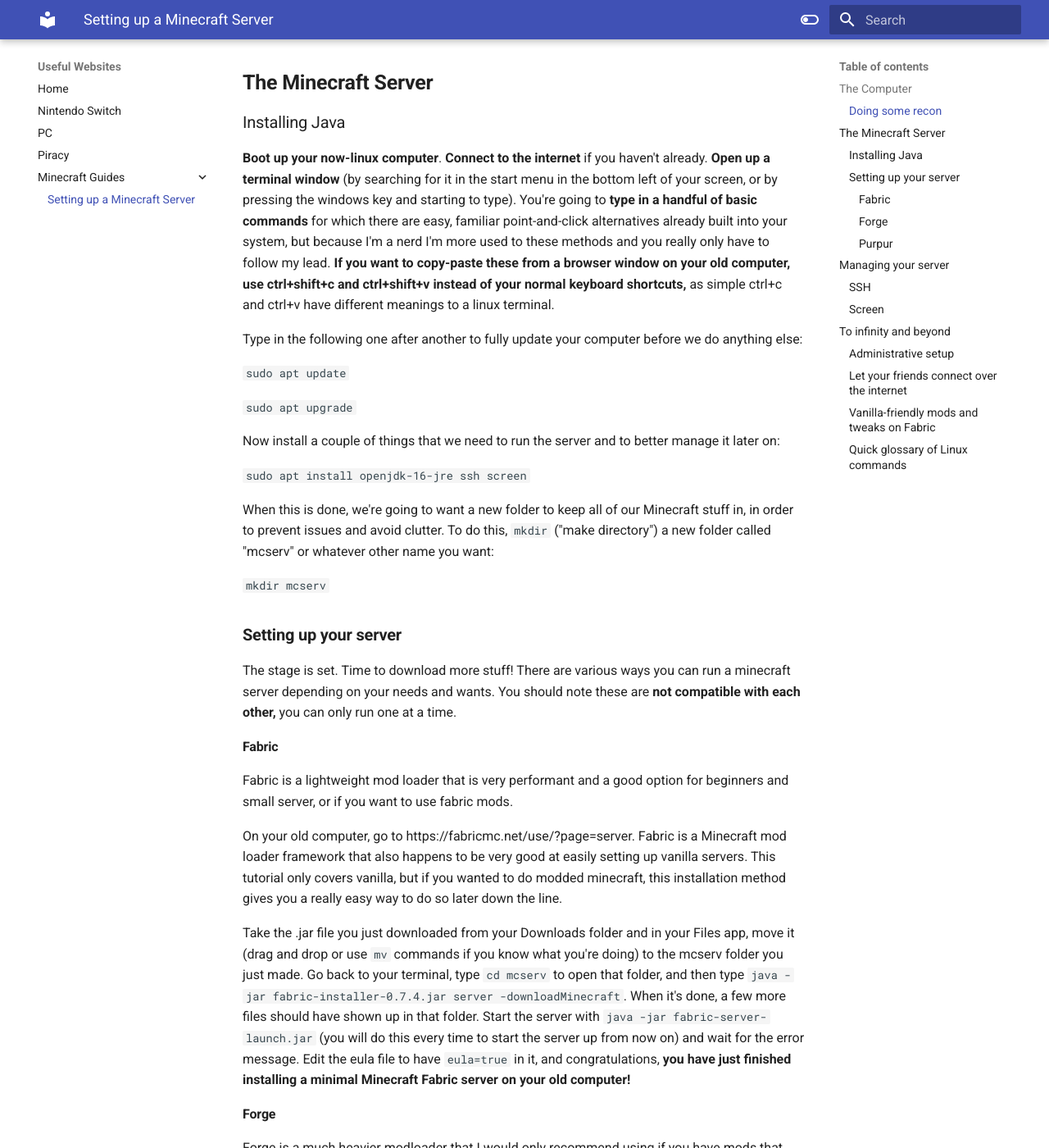
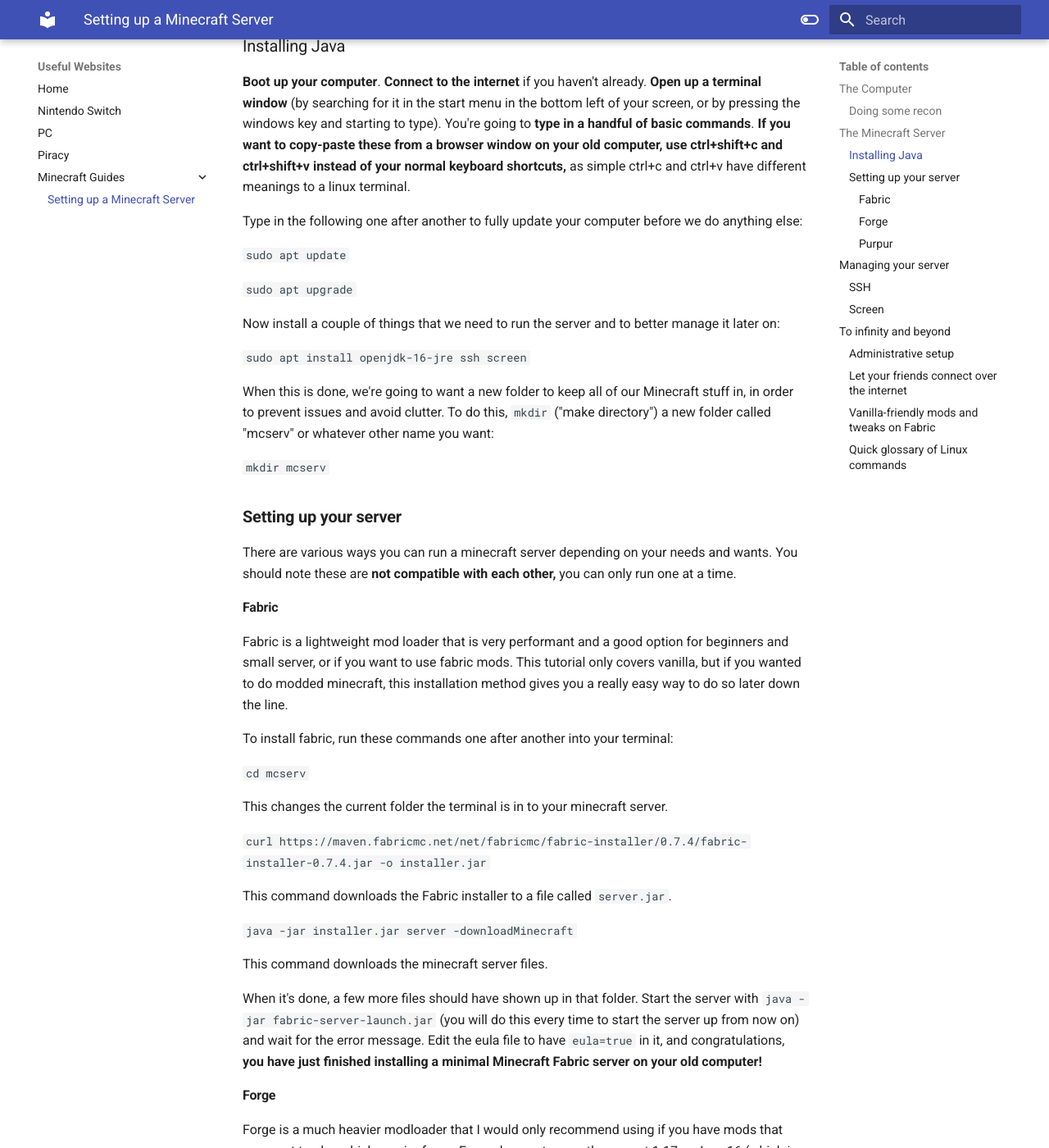
Before and after one commit to Supersonicboss1/Helpful-Websites-Supersonicboss1, an MkDocs documentation site: the page built from docs/minecraftserver.md, in a window 1280 px wide and 1400 px high, scrolled down 2382 px. Shown: the whole window at 82% size. Built offline with MkDocs 1.6.1 and Material for MkDocs 9.7.7, drawn with Linux system fonts in a browser that asks for light colours; some of the changed text lies outside the part shown.

Commit message:
update instructions

````diff
--- a/docs/minecraftserver.md
+++ b/docs/minecraftserver.md
@@ -28,21 +28,19 @@
 
 Next, you're going to want to **install [Etcher](https://www.balena.io/etcher/) onto your working computer**. This is the program that puts that file you just downloaded onto your flash drive in such a way that you can use it to install Linux. **Plug in your flash drive, start up Etcher, select "flash from file", and select the file you just downloaded. Wait for the process to finish, and once it has, turn off your old computer if it isn't already.**
 
-Plug your etcher-ified flash drive into your old computer with it still off. Now turn it on. **What comes next is one of the only parts of this tutorial where it varies significantly from computer to computer.** You need to get into your BIOS, a sort of secret settings menu that modifies and manages the very basic and low-level parts of your computer such as, y'know, turning on. The problem is that not everyone agrees on how the user should be able to get there. **The moment your screen lights up, immediately start mashing the f1, f2, escape, delete, and f12 keys,** as these are the most common ones that computer manufacturers use to access this menu.
+Plug your flash drive into your old computer with it still off. Now turn it on. **What comes next is one of the only parts of this tutorial where it varies significantly from computer to computer.** You need to get into your BIOS, a sort of secret settings menu that modifies and manages the very basic and low-level parts of your computer such as, y'know, turning on. The problem is that not everyone agrees on how the user should be able to get there. **The moment your screen lights up, immediately start mashing the *f1, f2, escape, delete, and f12 keys*,** as these are the most common ones that computer manufacturers use to access this menu.
 
-If you did it right, you should see a new screen pop up, and sometimes you'll hear a little bloop as well. **Navigate through the menus with the on-screen instructions until you find some sort of "boot" section.** Here there are a couple things you want to do. **You want to disable anything that's labelled "fast boot" and "secure boot"** (no i'm not trying to slow you down or give you a virus), because these are features that can sometimes interfere with being able to modify your computer like this. **Next, you should see some sort of "boot order" where it lists its priority for devices that it should try to boot from. If it isn't already there, move your flash drive to the top of the list.** From here, do whatever the "save and exit" button is for your computer (it will tell you), and if it tries to reboot, turn it off by holding down the power button midway through. From here, re-insert your flash drive and turn it back on again.
+If you did it right, you should see a new screen pop up. **Navigate through the menus with the on-screen instructions until you find some sort of "boot" section.** Here there are a couple things you want to do. **You want to disable anything that's labelled "fast boot" and "secure boot"**, because these are features that can sometimes interfere with being able to modify your computer like this. **Next, you should see some sort of "boot order" where it lists its priority for devices that it should try to boot from. If it isn't already there, move your flash drive to the top of the list.** From here, do whatever the "save and exit" button is for your computer (it will tell you), and if it tries to reboot, turn it off by holding down the power button midway through. From here, re-insert your flash drive and turn it back on again.
 
-**If all went well, instead of your normal windows 10 spinning ring, as it starts up you should see something labeled Ubuntu/Lubuntu that looks completely different. Just leave it still for a while, and let it boot up into a desktop. If it doesn't do this on its own, press enter the first opportunity you get.** Read whatever welcome message it gives you, and poke around for a while, if you like. This is a fully functioning desktop environment that comes with Firefox and a couple other things installed for you to use. Get comfortable with the interface, **sign into wifi if using a laptop** (if you can't find any option to then you may simply be out of luck, as a certain few laptops have wifi cards that just refuse to work with linux), and when you're ready, click the "install ubuntu/lubuntu" dekstop icon or button.
+**If all went well, you should see something labeled Lubuntu that looks completely different. Just leave it still for a while, and let it boot up. If it doesn't do this on its own, press enter the first opportunity you get.** Read whatever welcome message it gives you, and poke around for a while, if you like. This is a fully functioning desktop environment that comes with Firefox and a couple other things installed for you to use. Get comfortable with the interface, **sign into wifi if using a laptop** (if you can't find any option to then you may simply be out of luck, as a certain few laptops have wifi cards that just refuse to work with linux), and when you're ready, click the "install lubuntu" dekstop icon or button.
 
 **Follow the installer's simple instructions. When you're able to make a choice, you are going to want to select "erase entire disk". On the following screens, set your computer name (don't use spaces), username and password (make it a strong one!), and when given the opportunity, definitely check the "log in automatically" box. If you're doing Ubuntu, check the "minimal installation" box when you see it. Let the installer work its magic, which should only take around 11 minutes, and when it's finished, do as it says and turn the computer off and removing the flash drive.**
-
-**Congratulations! The "hard part" is over. Now we can get to the Minecraft portion!**
 
 ## **The Minecraft Server**
 
 ### Installing Java
 
-**Boot up your now-linux computer**. **Connect to the internet** if you haven't already. **Open up a terminal window** (by searching for it in the start menu in the bottom left of your screen, or by pressing the windows key and starting to type). You're going to **type in a handful of basic commands** for which there are easy, familiar point-and-click alternatives already built into your system, but because I'm a nerd I'm more used to these methods and you really only have to follow my lead. **If you want to copy-paste these from a browser window on your old computer, use ctrl+shift+c and ctrl+shift+v instead of your normal keyboard shortcuts,** as simple ctrl+c and ctrl+v have different meanings to a linux terminal.
+**Boot up your computer**. **Connect to the internet** if you haven't already. **Open up a terminal window** (by searching for it in the start menu in the bottom left of your screen, or by pressing the windows key and starting to type). You're going to **type in a handful of basic commands**. **If you want to copy-paste these from a browser window on your old computer, use ctrl+shift+c and ctrl+shift+v instead of your normal keyboard shortcuts,** as simple ctrl+c and ctrl+v have different meanings to a linux terminal.
 
 Type in the following one after another to fully update your computer before we do anything else:
 
@@ -59,15 +57,27 @@
 ```mkdir mcserv```
 
 ### **Setting up your server**
-The stage is set. Time to download more stuff! There are various ways you can run a minecraft server depending on your needs and wants. You should note these are **not compatible with each other,** you can only run one at a time.
+There are various ways you can run a minecraft server depending on your needs and wants. You should note these are **not compatible with each other,** you can only run one at a time.
 
 #### **Fabric**
 
-Fabric is a lightweight mod loader that is very performant and a good option for beginners and small server, or if you want to use fabric mods.
+Fabric is a lightweight mod loader that is very performant and a good option for beginners and small server, or if you want to use fabric mods. This tutorial only covers vanilla, but if you wanted to do modded minecraft, this installation method gives you a really easy way to do so later down the line.
 
-On your old computer, go to https://fabricmc.net/use/?page=server. Fabric is a Minecraft mod loader framework that also happens to be very good at easily setting up vanilla servers. This tutorial only covers vanilla, but if you wanted to do modded minecraft, this installation method gives you a really easy way to do so later down the line.
+To install fabric, run these commands one after another into your terminal:
 
-Take the .jar file you just downloaded from your Downloads folder and in your Files app, move it (drag and drop or use `mv` commands if you know what you're doing) to the mcserv folder you just made. Go back to your terminal, type `cd mcserv` to open that folder, and then type `java -jar fabric-installer-0.7.4.jar server -downloadMinecraft`. When it's done, a few more files should have shown up in that folder. Start the server with `java -jar fabric-server-launch.jar` (you will do this every time to start the server up from now on) and wait for the error message. Edit the eula file to have `eula=true` in it, and congratulations, **you have just finished installing a minimal Minecraft Fabric server on your old computer!**
+`cd mcserv`
+
+This changes the current folder the terminal is in to your minecraft server.
+
+`curl https://maven.fabricmc.net/net/fabricmc/fabric-installer/0.7.4/fabric-installer-0.7.4.jar -o installer.jar`
+
+This command downloads the Fabric installer to a file called `server.jar`.
+
+`java -jar installer.jar server -downloadMinecraft`
+
+This command downloads the minecraft server files.
+
+When it's done, a few more files should have shown up in that folder. Start the server with `java -jar fabric-server-launch.jar` (you will do this every time to start the server up from now on) and wait for the error message. Edit the eula file to have `eula=true` in it, and congratulations, **you have just finished installing a minimal Minecraft Fabric server on your old computer!**
 
 #### **Forge**
 
@@ -81,7 +91,7 @@
 
 Purpur will have much better performance than Vanilla and Forge, and similar performance to fabric with performance mods. The main reason to use Purpur is for **plugins.**
 
-Plugins are similar to mods, with two key differences. First, **plugins are usually version agnostic**, meaning that they tend to work on almost any minecraft version released **after the plugin.** Second, **they never need to be installed on the client,** meaning your players will never need anything other than regular minecraft. While both Forge and Fabric have mods which also do this, there are many mods which need to be installed on both the client and server, and will cause errors if they are not.
+Plugins are similar to mods, with two key differences. First, **plugins are usually version agnostic**, meaning that they tend to work on almost any minecraft version released **after the plugin.** Second, **they never need to be installed on the client,** meaning your players will never need anything other than regular minecraft. While both Forge and Fabric have mods which also do this (see end of guide for fabric examples), there are many mods which need to be installed on both the client and server, and will cause errors if they are not.
 
 ## **Managing your server**
 
@@ -112,7 +122,7 @@
 Your server also has a server.properties file that you can edit for all kinds of special settings that are detailed on the [wiki](https://minecraft.fandom.com/wiki/Server.properties). To edit text files over SSH, use `nano filename`, and use the hints on screen for keyboard shortcuts, because they'll be different from what you're used to.
 
 ### Let your friends connect over the internet
-For one thing, **you're going to want to port forward in order to allow friends who aren't on your home wifi network to connect over the internet**. This is a process that differs a lot from router to router, but essentially, you're going to want to find some quick tutorial online and edit your router settings accordingly. **To see if it worked, go to https://canyouseeme.org/ and type in port 25565. If it worked, the IP under "your IP" is what you're going to give to your friends to connect.**
+For one thing, **you're going to want to port forward in order to allow friends who aren't on your home wifi network to connect over the internet**. This is a process that differs a lot from router to router, but essentially, you're going to want to find some quick tutorial online and edit your router settings accordingly. **To see if it worked, go to https://canyouseeme.org/ and type in port 25565 while the minecraft server is running. If it worked, the IP under "your IP" is what you're going to give to your friends to connect.**
 
 ### Vanilla-friendly mods and tweaks on Fabric
 Like I mentioned earlier, FabricMC is great for running modded minecraft servers, if that's your plan. You simply need to drop the .jar that you download from curseforge or wherever else into the "mods" folder, and then make sure that all of your friends also have that mod installed. To get files onto your server from your normal computer, the easiest option would be to open up powershell, then type `pscp <path-to-file-on-your-computer> SERVERUSERNAME@SERVERHOSTNAME:/home/<path-to-where-you-want-to-send-the-file>`. For mods, the latter half of the command will be `/home/mcserv/mods`, while for datapacks it will be `/home/mcserv/world/datapacks`.
````
